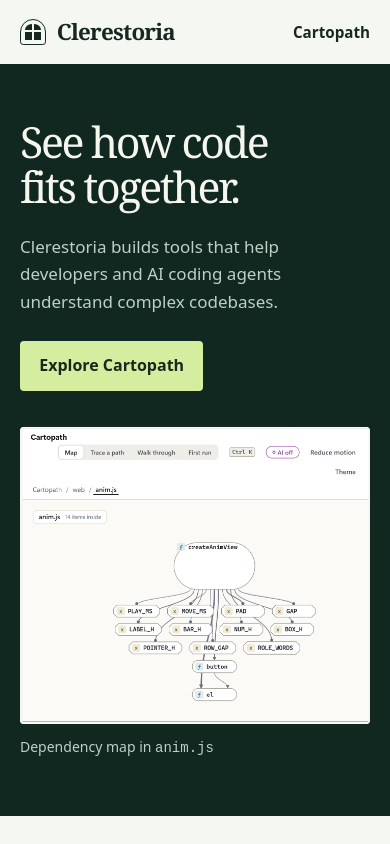
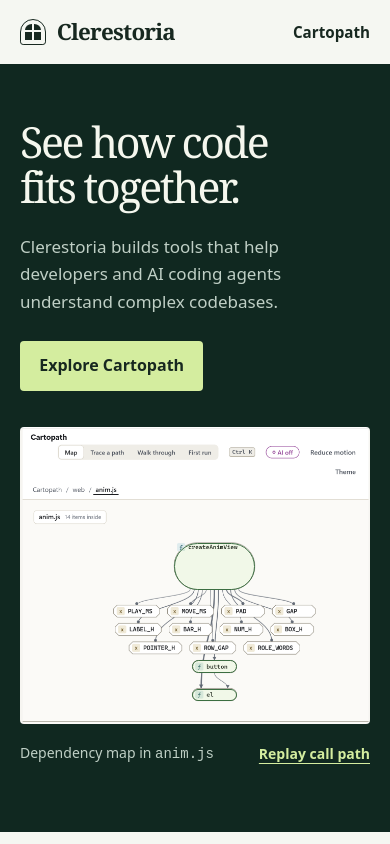
Before and after one commit to sirhcl2037/Clerestoria, a plain HTML site: page dist/index.html in a window 390 px wide. Shown: the top 844 px of the page. Drawn offline with Linux system fonts and the light colour scheme.

Commit message:
Animate the Cartopath preview

```diff
--- /dev/null
+++ b/dist/cartopath-preview.js
@@ -0,0 +1,21 @@
+const preview = document.querySelector('.product-window');
+const replay = document.querySelector('.preview-replay');
+
+const observer = new IntersectionObserver(([entry]) => {
+  if (entry.isIntersecting) {
+    preview.classList.add('is-tracing');
+    observer.disconnect();
+  }
+}, { threshold: 0.5 });
+
+observer.observe(preview);
+replay.hidden = false;
+replay.addEventListener('click', () => {
+  observer.disconnect();
+  preview.classList.add('is-tracing');
+
+  for (const animation of preview.getAnimations({ subtree: true })) {
+    animation.currentTime = 0;
+    animation.play();
+  }
+});
--- a/dist/index.html
+++ b/dist/index.html
@@ -12,6 +12,7 @@
     <title>Clerestoria · Developer tools</title>
     <link rel="icon" type="image/png" href="./favicon.png">
     <link rel="stylesheet" href="./styles.css">
+    <script src="./cartopath-preview.js" defer></script>
   </head>
   <body id="top">
     <a class="skip-link" href="#main">Skip to content</a>
@@ -39,9 +40,19 @@
           <figure class="product-preview">
             <div class="product-window">
               <img src="./cartopath-map.png" width="1374" height="1418"
-                alt="Cartopath's code map showing the functions and constants connected to createAnimView.">
+                alt="Cartopath's dependency map, with a call path from createAnimView through button to el.">
+              <div class="trace-overlay" aria-hidden="true">
+                <span class="trace-node trace-source"></span>
+                <span class="trace-marker trace-first-call"></span>
+                <span class="trace-node trace-helper"></span>
+                <span class="trace-marker trace-second-call"></span>
+                <span class="trace-node trace-element"></span>
+              </div>
             </div>
-            <figcaption>Dependency map in <code>anim.js</code></figcaption>
+            <figcaption>
+              <span>Dependency map in <code>anim.js</code></span>
+              <button class="preview-replay" type="button" hidden>Replay call path</button>
+            </figcaption>
           </figure>
         </div>
       </section>
--- a/dist/styles.css
+++ b/dist/styles.css
@@ -35,7 +35,8 @@ a {
   color: inherit;
 }
 
-a:focus-visible {
+a:focus-visible,
+button:focus-visible {
   outline: 2px solid var(--focus);
   outline-offset: 4px;
 }
@@ -202,6 +203,7 @@ h1 {
 }
 
 .product-window {
+  position: relative;
   overflow: hidden;
   aspect-ratio: 1374 / 1166;
   border-radius: 0.25rem;
@@ -215,9 +217,117 @@ h1 {
 }
 
 .product-preview figcaption {
-  margin-top: 0.75rem;
+  display: flex;
+  flex-wrap: wrap;
+  align-items: center;
+  justify-content: space-between;
+  column-gap: 1rem;
+  margin-top: 0.5rem;
   color: var(--muted-on-forest);
   font-size: 0.875rem;
+}
+
+.preview-replay {
+  min-height: 2.75rem;
+  padding: 0;
+  border: 0;
+  background: transparent;
+  color: var(--accent);
+  font: inherit;
+  font-weight: 650;
+  text-decoration: underline;
+  text-underline-offset: 0.25em;
+  cursor: pointer;
+}
+
+.trace-overlay {
+  position: absolute;
+  inset: 0;
+  pointer-events: none;
+  /* The first call line passes behind the ROW_GAP node in the screenshot. */
+  mask-image: linear-gradient(#000 72.3%, transparent 72.3% 76.5%, #000 76.5%);
+}
+
+.trace-node,
+.trace-marker {
+  position: absolute;
+  opacity: 0;
+}
+
+.trace-node {
+  border: clamp(1px, 0.2vw, 2px) solid #3c6e42;
+  border-radius: 999px;
+  background: rgb(158 206 105 / 15%);
+}
+
+/* Locations are relative to the visible crop of cartopath-map.png. */
+.trace-source {
+  inset: 38.9% 32.9% 45.3% 43.9%;
+}
+
+.trace-helper {
+  inset: 78.5% 38.0% 17.1% 49.1%;
+  --trace-delay: 550ms;
+}
+
+.trace-element {
+  inset: 88.0% 38.0% 7.7% 49.1%;
+  --trace-delay: 980ms;
+}
+
+.is-tracing .trace-node {
+  opacity: 1;
+}
+
+@media (prefers-reduced-motion: reduce) {
+  .preview-replay {
+    display: none;
+  }
+}
+
+@media (prefers-reduced-motion: no-preference) {
+  .is-tracing .trace-node {
+    animation: trace-highlight 180ms ease-out var(--trace-delay, 0ms) both;
+  }
+
+  @keyframes trace-highlight {
+    from { opacity: 0; }
+    to { opacity: 1; }
+  }
+
+  @supports (offset-path: shape(from 0 0, line to 100% 100%)) {
+    .trace-marker {
+      top: 0;
+      left: 0;
+      width: clamp(4px, 0.6vw, 8px);
+      aspect-ratio: 1;
+      border-radius: 50%;
+      background: #3c6e42;
+      box-shadow: 0 0 0 2px #e8f5ce;
+    }
+
+    .trace-first-call {
+      offset-path: shape(from 56.7% 54.7%, curve to 55.55% 78.5% with 56.7% 66% / 55.55% 72.8%);
+      --trace-delay: 140ms;
+      --trace-duration: 440ms;
+    }
+
+    .trace-second-call {
+      offset-path: shape(from 55.55% 82.8%, curve to 59.35% 88% with 55.55% 84.9% / 59.35% 85.9%);
+      --trace-delay: 690ms;
+      --trace-duration: 310ms;
+    }
+
+    .is-tracing .trace-marker {
+      animation: trace-travel var(--trace-duration) ease-out var(--trace-delay) both;
+    }
+
+    @keyframes trace-travel {
+      0% { offset-distance: 0%; opacity: 0; }
+      12%, 85% { opacity: 1; }
+      100% { offset-distance: 100%; opacity: 0; }
+    }
+  }
 }
 
 .project-section {
```
